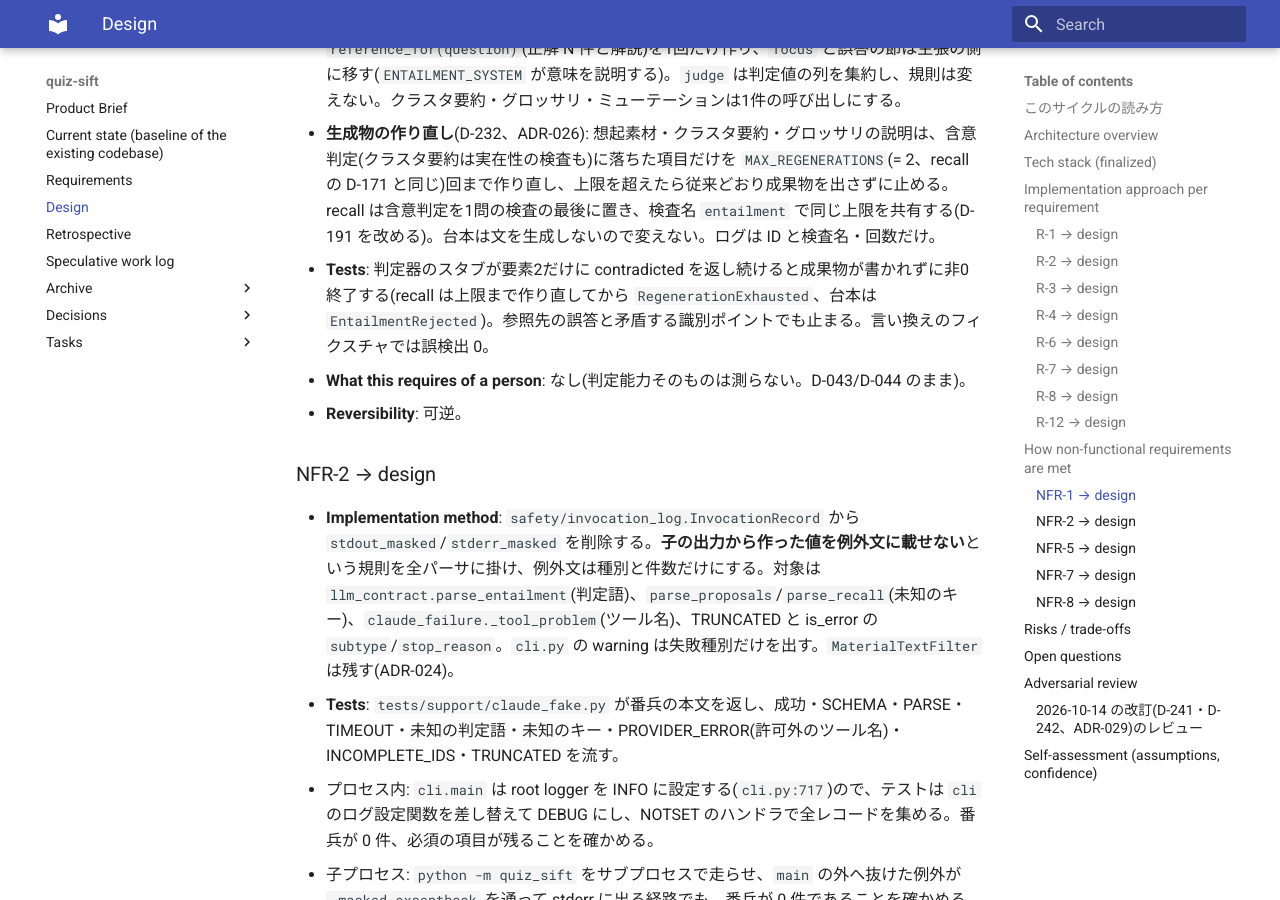
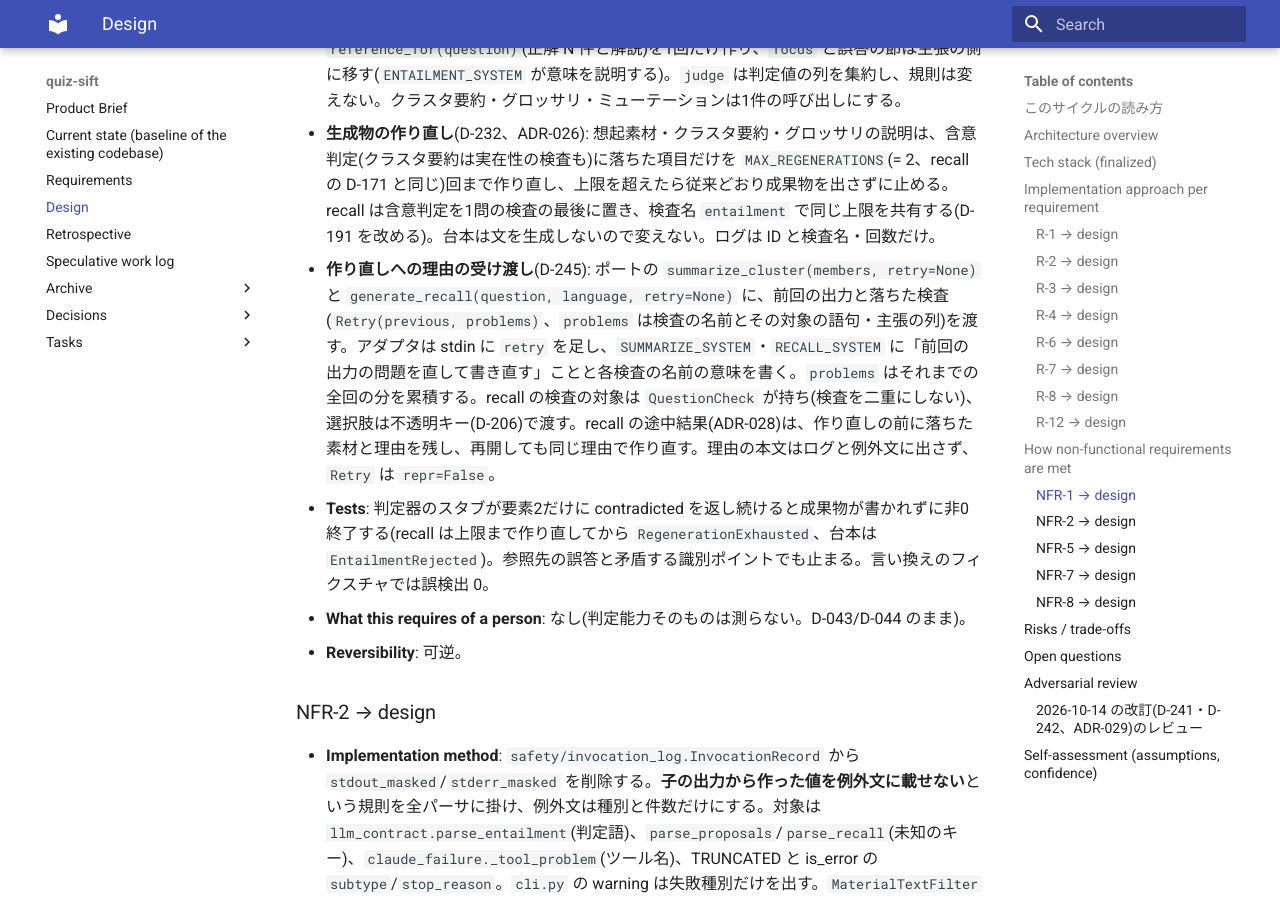
Before and after one commit to komoroko/quiz-sift, an MkDocs documentation site: the page built from docs/20-design.md, in a window 1280 px wide and 900 px high, scrolled down 7719 px. Built offline with MkDocs 1.6.1 and Material for MkDocs 9.7.7, drawn with Linux system fonts in a browser that asks for light colours; some of the changed text lies outside the part shown.

```diff
--- a/docs/20-design.md
+++ b/docs/20-design.md
@@ -137,6 +137,7 @@
 - **Implementation method**: 3か所に重複している `_reference`(`recall/generate.py`、`script/generate.py`、`cluster/summary.py`)を `safety/entailment.reference_for(question, focus=None)` に1本化する。`focus=None` は正解 N 件すべて、`focus` を渡すと「この文が説明する正解」を明示し正解 N 件も併記する(local)。識別ポイントは参照先の誤答の本文を加える(D-192)。グロッサリの reference は変えない(D-195)。
 - **判定のまとめ**(D-242、ADR-029): ポートを `check_entailments(reference, statements)` の1本にする。主張は `id`・本文・任意の `focus`(その要素が説明する正解の本文)・任意の `distractors`(識別ポイントが参照する誤答の本文)を持ち、応答は `{"verdicts": [{"id", "verdict"}]}`。ID の欠けや余りは `INCOMPLETE_IDS`。recall は1問の答えの要素と識別ポイント、script は1トラックの中の1問ぶん(答えと識別ポイント)を1回で聞く。reference は `reference_for(question)`(正解 N 件と解説)を1回だけ作り、`focus` と誤答の節は主張の側に移す(`ENTAILMENT_SYSTEM` が意味を説明する)。`judge` は判定値の列を集約し、規則は変えない。クラスタ要約・グロッサリ・ミューテーションは1件の呼び出しにする。
 - **生成物の作り直し**(D-232、ADR-026): 想起素材・クラスタ要約・グロッサリの説明は、含意判定(クラスタ要約は実在性の検査も)に落ちた項目だけを `MAX_REGENERATIONS`(= 2、recall の D-171 と同じ)回まで作り直し、上限を超えたら従来どおり成果物を出さずに止める。recall は含意判定を1問の検査の最後に置き、検査名 `entailment` で同じ上限を共有する(D-191 を改める)。台本は文を生成しないので変えない。ログは ID と検査名・回数だけ。
+- **作り直しへの理由の受け渡し**(D-245): ポートの `summarize_cluster(members, retry=None)` と `generate_recall(question, language, retry=None)` に、前回の出力と落ちた検査(`Retry(previous, problems)`、`problems` は検査の名前とその対象の語句・主張の列)を渡す。アダプタは stdin に `retry` を足し、`SUMMARIZE_SYSTEM`・`RECALL_SYSTEM` に「前回の出力の問題を直して書き直す」ことと各検査の名前の意味を書く。`problems` はそれまでの全回の分を累積する。recall の検査の対象は `QuestionCheck` が持ち(検査を二重にしない)、選択肢は不透明キー(D-206)で渡す。recall の途中結果(ADR-028)は、作り直しの前に落ちた素材と理由を残し、再開しても同じ理由で作り直す。理由の本文はログと例外文に出さず、`Retry` は `repr=False`。
 - **Tests**: 判定器のスタブが要素2だけに contradicted を返し続けると成果物が書かれずに非0終了する(recall は上限まで作り直してから `RegenerationExhausted`、台本は `EntailmentRejected`)。参照先の誤答と矛盾する識別ポイントでも止まる。言い換えのフィクスチャでは誤検出 0。
 - **What this requires of a person**: なし(判定能力そのものは測らない。D-043/D-044 のまま)。
 - **Reversibility**: 可逆。
@@ -245,6 +246,12 @@
 | AR-E6 | major | リハーサルの記録が新しいコードで取られたことを判定できない | T-068 A-2: 記録のプロンプトとスキーマのダイジェストと子の環境の鍵を、今のコードと突き合わせる |
 | AR-E7 | minor | T-081 と T-084 が同じテストファイルを触るのに辺が無い | T-082 に T-081 への辺を足した(T-081 → T-082 → T-083 → T-084) |
 | AR-E8 | minor | 固定オーバーヘッドの定数の鍵に環境が入らない | 制約として ADR-029 と T-083 に書いた。環境はコードの表で決まり、記録の環境の鍵が表と一致することを T-083 A-2 で見る |
+| AR-F1 | major | recall の検査は対象を返さない | `QuestionCheck` に対象を持たせ、`verify.py` を T-086 の scope に足した |
+| AR-F2 | major | 前回の素材を元のラベルで渡すと D-206 の経路が開く | 不透明キーで渡すと明記し、A-2 に入れた |
+| AR-F3 | major | プロンプトの変更を見る受入が無い | T-086 A-4 を足した |
+| AR-F4 | major | T-068 の記録の照合が要約・想起素材のプロンプトを見ない | 照合に加えた |
+| AR-F5 | minor | ログの検査が修正前から緑、`Retry` の repr | `repr=False` と、A-1・A-2 にログの検査を入れた |
+| AR-F6 | minor | T-086 の scope の cli.py に理由が無い | 外した |
 | AR-E9 | minor | T-071 の blocked_by の重複と、Notes の「リハーサルは足さない」が改訂と矛盾する | 直した |
 
 ## Self-assessment (assumptions, confidence)
```
Also changed, not shown: docs/10-requirements.md (+2 -0 lines), docs/tasks/T-068.md (+4 -3 lines), docs/tasks/T-071.md (+1 -1 lines), docs/tasks/T-086.md (added, +43 -0 lines), 3 other files.
